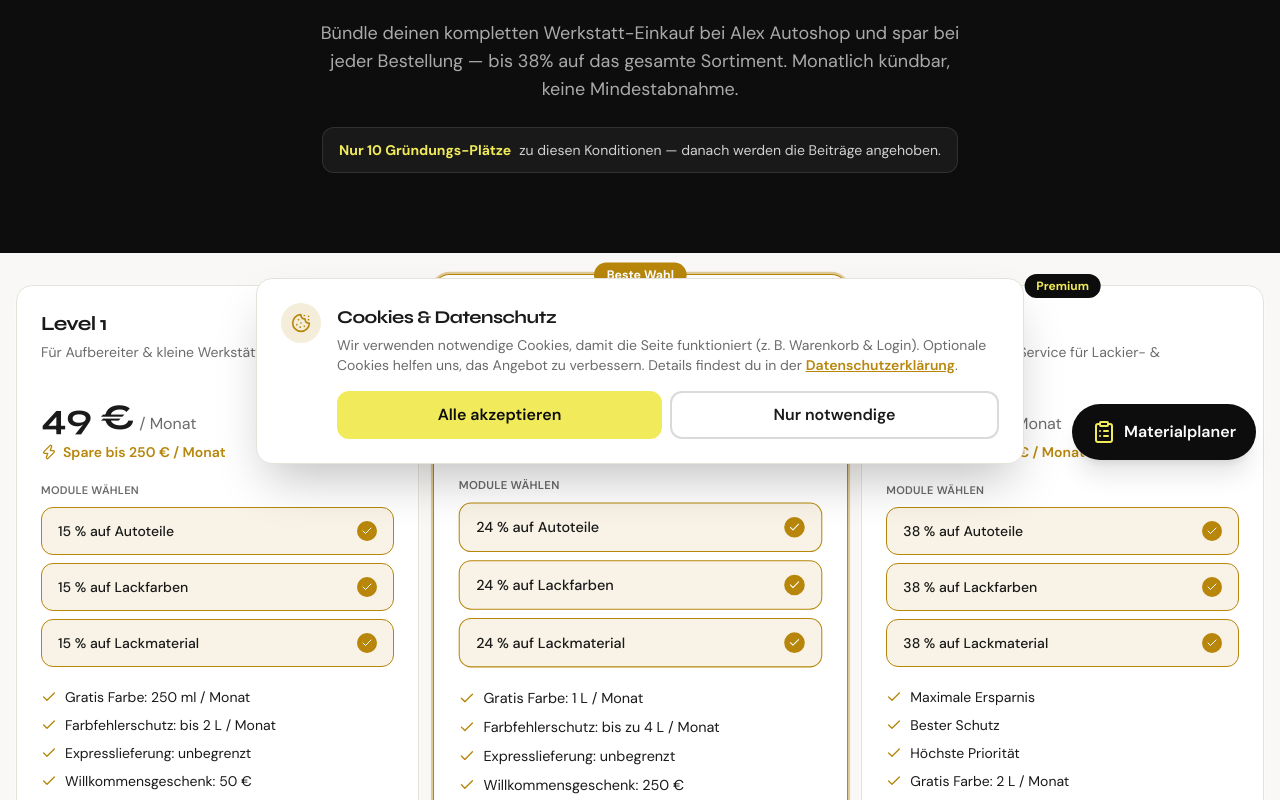
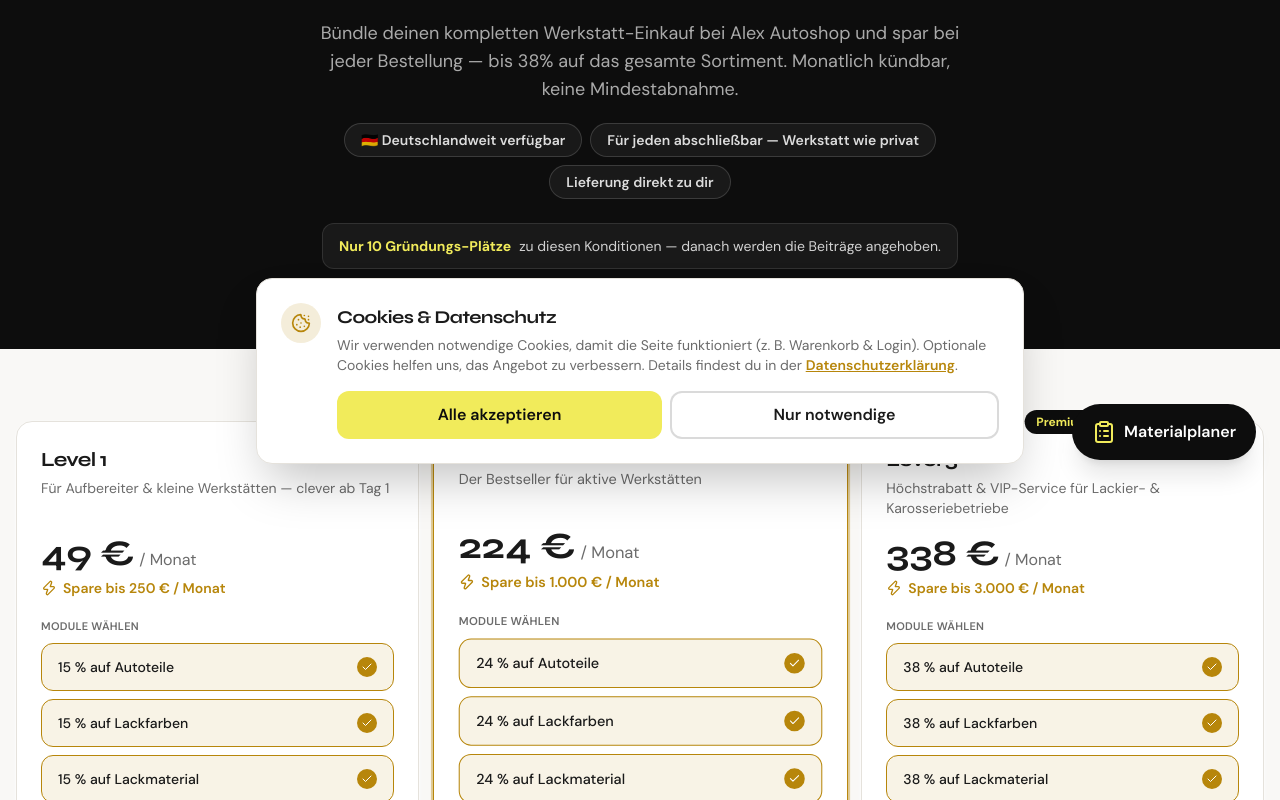
Before and after one commit to alex-autoshop/alex-autoshop-medium, a React (Vite) app: page /mitgliedschaft in a window 1280 px wide. Shown: the part 320-1120 px from the top of the page. Built offline with nearby package versions, Linux system fonts and the light colour scheme; no server answers.

Commit message:
feat: Deutschlandweit-Hinweis bei Mitgliedschaften (Hero-Badges, Karten-Hinweis, FAQ, SEO)

```diff
--- a/src/components/MembershipCards.tsx
+++ b/src/components/MembershipCards.tsx
@@ -10,10 +10,16 @@ import { cn } from "@/lib/utils";
 
 export function MembershipCards({ compact = false }: { compact?: boolean }) {
   return (
+    <div>
+      <p className="text-center text-sm font-semibold mb-5 text-muted-foreground">
+        🇩🇪 <span className="text-foreground">Deutschlandweit</span> — jeder kann Mitglied werden,
+        Werkstatt wie privat. Wir liefern direkt zu dir.
+      </p>
     <div className="grid lg:grid-cols-3 gap-5 items-start">
       {MEMBERSHIP_LEVELS.map((m) => (
         <Card key={m.level} m={m} compact={compact} />
       ))}
+    </div>
     </div>
   );
 }
--- a/src/pages/Mitgliedschaft.tsx
+++ b/src/pages/Mitgliedschaft.tsx
@@ -7,6 +7,10 @@ import { SHOP_INFO, whatsappLink } from "@/data/shopInfo";
 import { cn } from "@/lib/utils";
 
 const FAQ = [
+  {
+    q: "Gilt die Mitgliedschaft nur in Wuppertal?",
+    a: "Nein — deutschlandweit! Jeder kann Mitglied werden: Werkstätten, Aufbereiter, Selbstständige und auch Privatkunden. Du bestellst online zu deinen Mitgliedspreisen, wir versenden in ganz Deutschland (versandkostenfrei ab 100 €).",
+  },
   {
     q: "Wie werde ich Mitglied?",
     a: "Ruf uns an (0202 82690), schreib per WhatsApp oder komm direkt im Laden vorbei. Die Anmeldung dauert 5 Minuten — der Rabatt gilt sofort.",
@@ -35,8 +39,8 @@ export default function Mitgliedschaft() {
   return (
     <div>
       <Seo
-        title="Mitgliedschaft – bis 38% B2B-Rabatt"
-        description="B2B-Mitgliedschaften bei Alex Autoshop Wuppertal: 15%, 24% oder 38% Rabatt auf Lackierprodukte und Werkstattbedarf. Monatlich kündbar."
+        title="Mitgliedschaft – bis 38% Rabatt, deutschlandweit"
+        description="Mitgliedschaften bei Alex Autoshop: 15%, 24% oder 38% Rabatt auf Lackierprodukte und Werkstattbedarf. Deutschlandweit für alle — Werkstatt wie privat. Monatlich kündbar, Versand in ganz Deutschland."
       />
 
       <section className="section-dark py-16 sm:py-20">
@@ -51,6 +55,13 @@ export default function Mitgliedschaft() {
             Bündle deinen kompletten Werkstatt-Einkauf bei Alex Autoshop und spar bei jeder
             Bestellung — bis 38% auf das gesamte Sortiment. Monatlich kündbar, keine Mindestabnahme.
           </p>
+          <div className="mt-5 flex flex-wrap justify-center gap-2">
+            {["🇩🇪 Deutschlandweit verfügbar", "Für jeden abschließbar — Werkstatt wie privat", "Lieferung direkt zu dir"].map((t) => (
+              <span key={t} className="rounded-full bg-white/5 border border-white/15 px-4 py-1.5 text-sm font-semibold text-white/85">
+                {t}
+              </span>
+            ))}
+          </div>
           <div className="mt-6 inline-flex items-center gap-2 rounded-xl bg-white/5 border border-white/10 px-4 py-3 text-sm text-white/80">
             <span className="font-bold text-gold-accent">Nur 10 Gründungs-Plätze</span>
             zu diesen Konditionen — danach werden die Beiträge angehoben.
```
